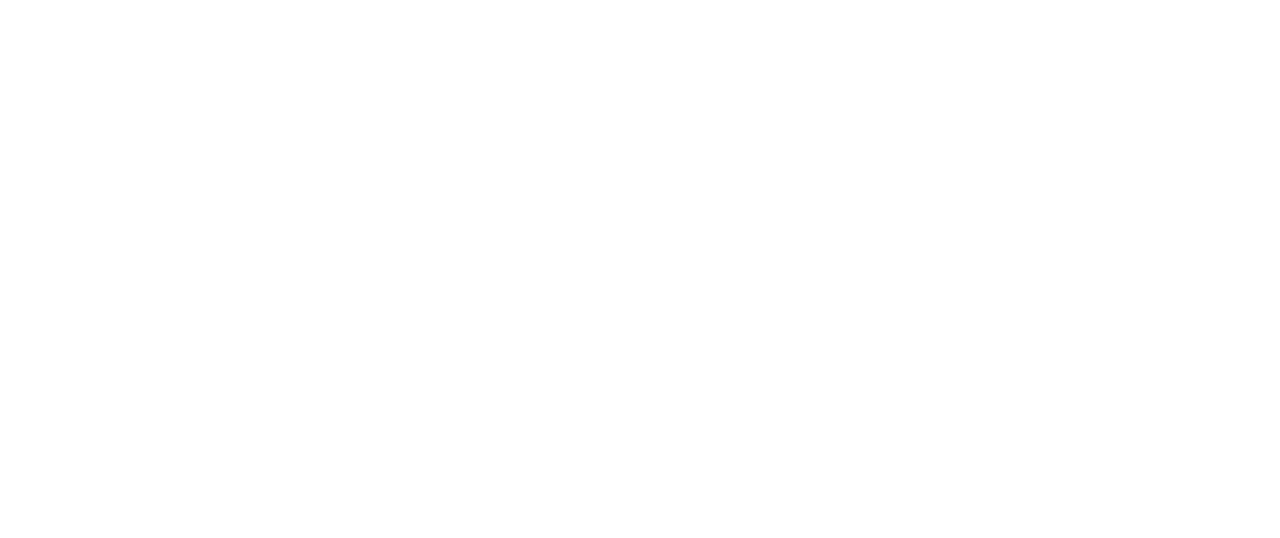
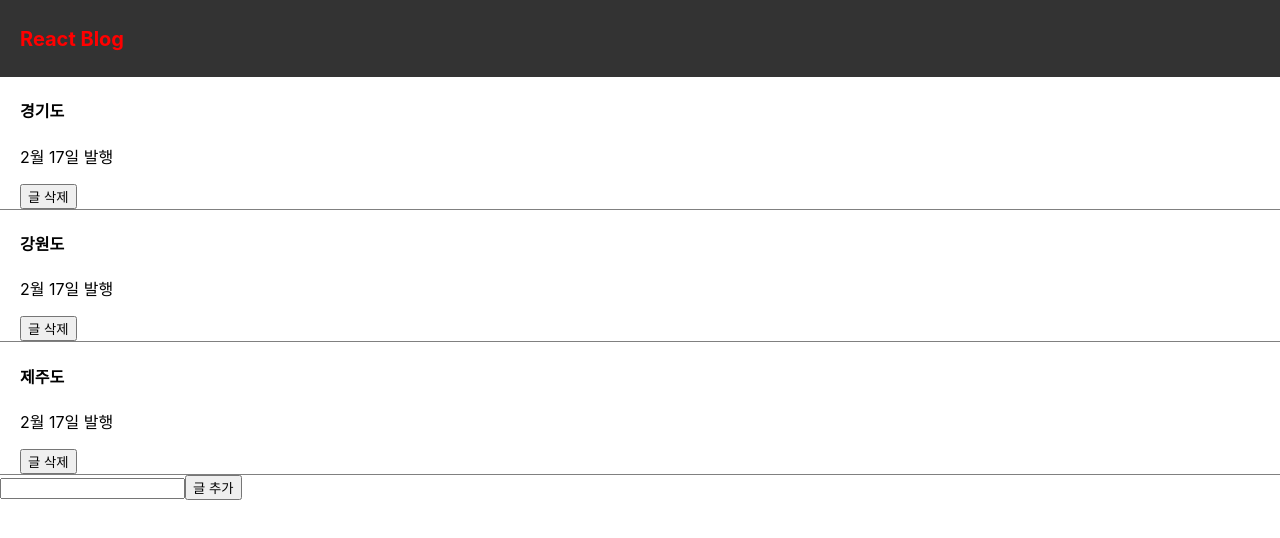
Before and after one commit to younga298/react_blog, a plain HTML site: page index.html in a window 1280 px wide. Drawn offline with Linux system fonts and the light colour scheme; the site is published under a folder, as on GitHub Pages, so addresses that start at the root find nothing.

Commit message:
Update index.html

```diff
--- a/index.html
+++ b/index.html
@@ -1 +1 @@
-<!doctype html><html lang="en"><head><meta charset="utf-8"/><link rel="icon" href="/favicon.ico"/><meta name="viewport" content="width=device-width,initial-scale=1"/><meta name="theme-color" content="#000000"/><meta name="description" content="Web site created using create-react-app"/><link rel="apple-touch-icon" href="/logo192.png"/><link rel="manifest" href="/manifest.json"/><title>React App</title><script defer="defer" src="/static/js/main.ced20ff9.js"></script><link href="/static/css/main.e106bf1a.css" rel="stylesheet"></head><body><noscript>You need to enable JavaScript to run this app.</noscript><div id="root"></div></body></html>
+<!doctype html><html lang="en"><head><meta charset="utf-8"/><link rel="icon" href="./favicon.ico"/><meta name="viewport" content="width=device-width,initial-scale=1"/><meta name="theme-color" content="#000000"/><meta name="description" content="Web site created using create-react-app"/><link rel="apple-touch-icon" href="./logo192.png"/><link rel="manifest" href="./manifest.json"/><title>React App</title><script defer="defer" src="./static/js/main.ced20ff9.js"></script><link href="./static/css/main.e106bf1a.css" rel="stylesheet"></head><body><noscript>You need to enable JavaScript to run this app.</noscript><div id="root"></div></body></html>
```
